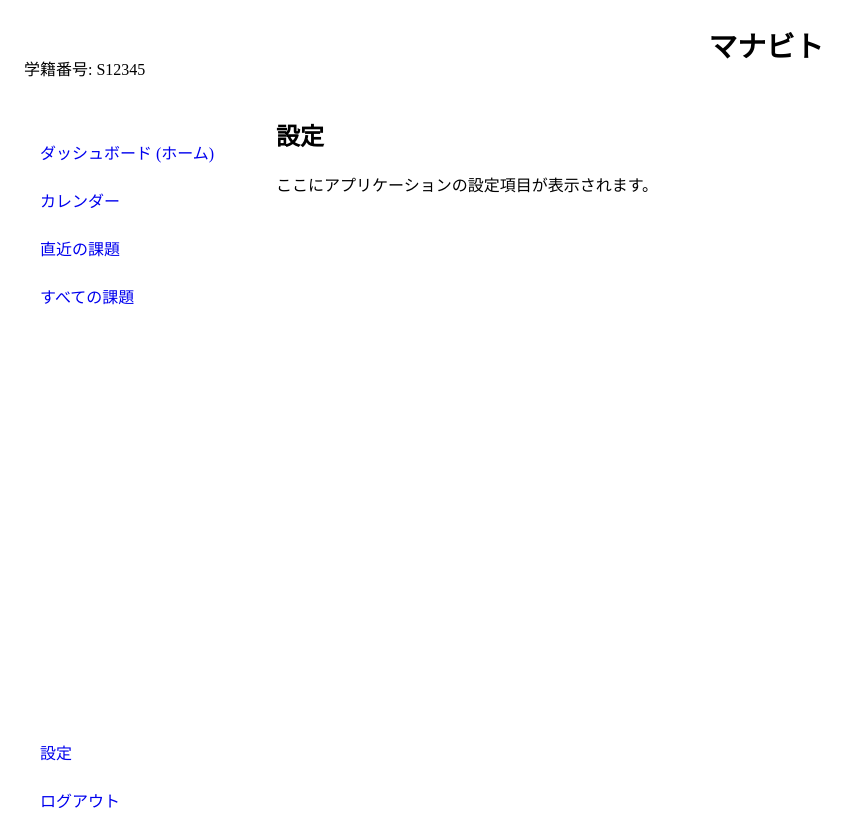
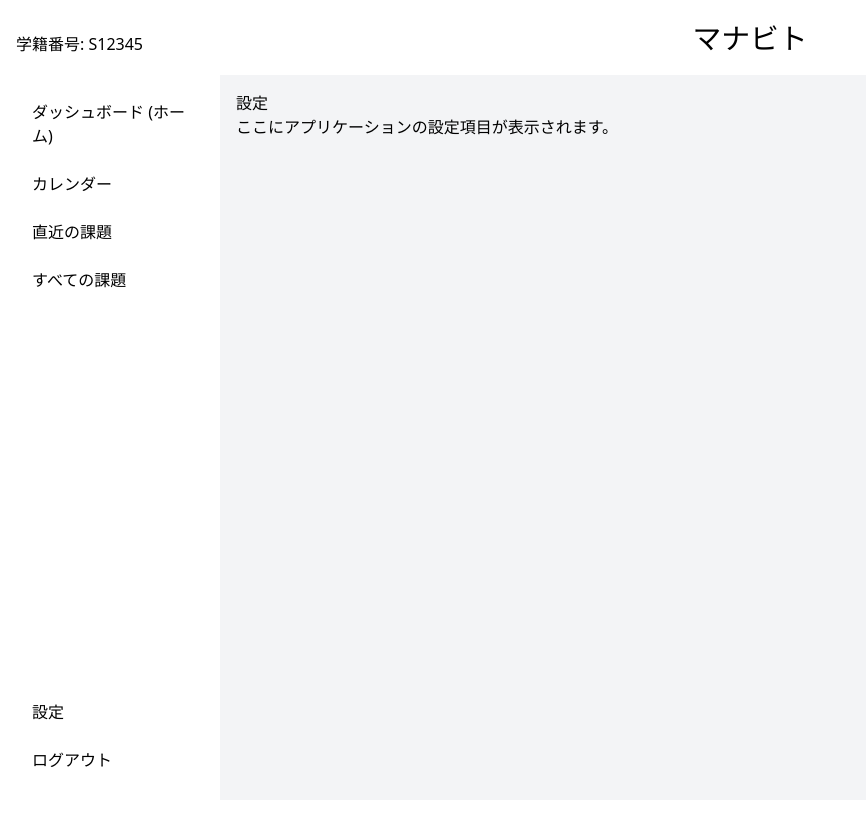
Before and after one commit to evans707/ManabitoApp, a Vue app in the folder frontend/: page /settings in a window 1280 px wide. Shown: the whole page, without its empty margins (0-866 px from the left). Built offline with nearby package versions, Linux system fonts and the light colour scheme.

Commit message:
[add] tailwindCSSの導入

```diff
--- a/frontend/package.json
+++ b/frontend/package.json
@@ -9,12 +9,16 @@
     "preview": "vite preview"
   },
   "dependencies": {
+    "@tailwindcss/vite": "^4.1.8",
     "pinia": "^3.0.1",
     "vue": "^3.5.13",
     "vue-router": "^4.5.0"
   },
   "devDependencies": {
     "@vitejs/plugin-vue": "^5.2.3",
+    "autoprefixer": "^10.4.21",
+    "postcss": "^8.5.4",
+    "tailwindcss": "^4.1.8",
     "vite": "^6.2.4",
     "vite-plugin-vue-devtools": "^7.7.2"
   }
--- a/frontend/src/App.vue
+++ b/frontend/src/App.vue
@@ -8,7 +8,7 @@ import SideBar from './components/SideBar.vue'
     <SideBar />
     <div class="main-container">
       <Header />
-      <main class="content-area">
+      <main class="content-area bg-gray-100">
         <RouterView />
       </main>
     </div>
--- /dev/null
+++ b/frontend/src/assets/main.css
@@ -0,0 +1 @@
+@import "tailwindcss";
--- a/frontend/src/main.js
+++ b/frontend/src/main.js
@@ -1,6 +1,8 @@
 import { createApp } from 'vue'
 import App from './App.vue'
 import router from './router'
+
+import './assets/main.css'
 
 const app = createApp(App)
 
--- a/frontend/vite.config.js
+++ b/frontend/vite.config.js
@@ -3,12 +3,14 @@ import { fileURLToPath, URL } from 'node:url'
 import { defineConfig } from 'vite'
 import vue from '@vitejs/plugin-vue'
 import vueDevTools from 'vite-plugin-vue-devtools'
+import tailwindcss from '@tailwindcss/vite'
 
 // https://vite.dev/config/
 export default defineConfig({
   plugins: [
     vue(),
     vueDevTools(),
+    tailwindcss(),
   ],
   resolve: {
     alias: {
```
Also changed, not shown: 1 other file (tests, documents, lock files or other folders).
